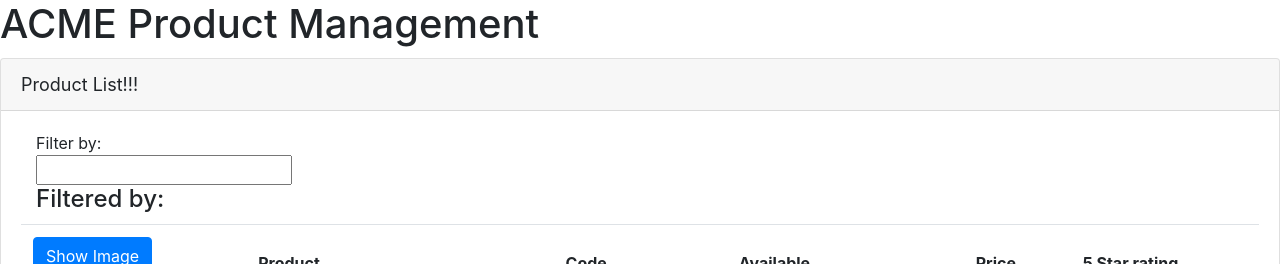
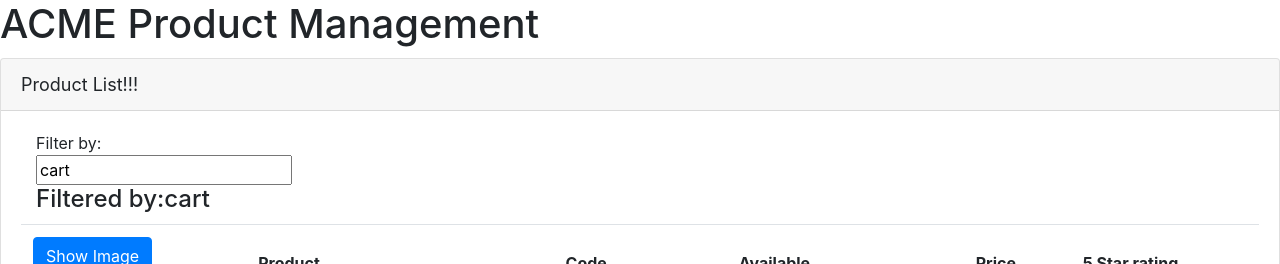
Before and after one commit to manojsoni53/Angular-GettingStarted-master, an Angular app: page / in a window 1280 px wide. Shown: the top 264 px of the page. Built offline with nearby package versions, Linux system fonts and the light colour scheme.

Commit message:
two-way-binding added

```diff
--- a/src/app/app.module.ts
+++ b/src/app/app.module.ts
@@ -1,5 +1,6 @@
 import { BrowserModule } from '@angular/platform-browser';
 import { NgModule } from '@angular/core';
+import { FormsModule } from '@angular/forms';
 
 import { AppComponent } from './app.component';
 import { ProductListComponent } from './products/product-list.component';
@@ -10,7 +11,8 @@
     ProductListComponent
   ],
   imports: [
-    BrowserModule
+    BrowserModule,
+    FormsModule
   ],
   bootstrap: [AppComponent]
 })
--- a/src/app/products/product-list.component.html
+++ b/src/app/products/product-list.component.html
@@ -6,12 +6,13 @@
         <div class='card-row'>
             <div class='col-md-2'>Filter by:</div>
             <div class='col-md-4'>
-                <input type='text'/>
+                <input type='text'
+                [(ngModel)]='listFilter' />
             </div>
         </div>
         <div class='card-row'>
             <div class='col-md-6'>
-                <h4>Filtered by:</h4>
+                <h4>Filtered by:{{listFilter}}</h4>
             </div>
         </div>
         <div class='table responsive'>
--- a/src/app/products/product-list.component.ts
+++ b/src/app/products/product-list.component.ts
@@ -9,6 +9,7 @@
     imageWidth:number=25;
     imageMargin:number=2;
     showImage:boolean =false;
+    listFilter:string ='cart';
     products:any[]=[
         {
             "productId": 1,
```
